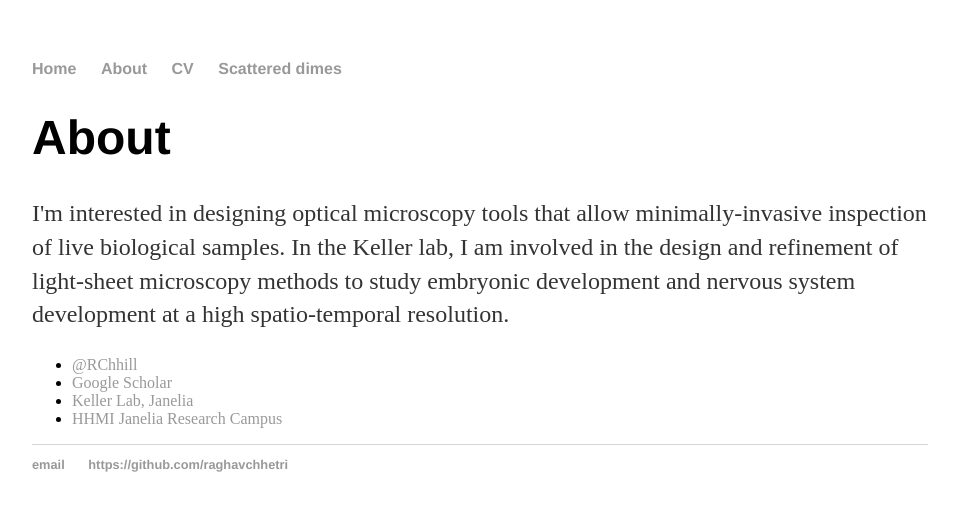
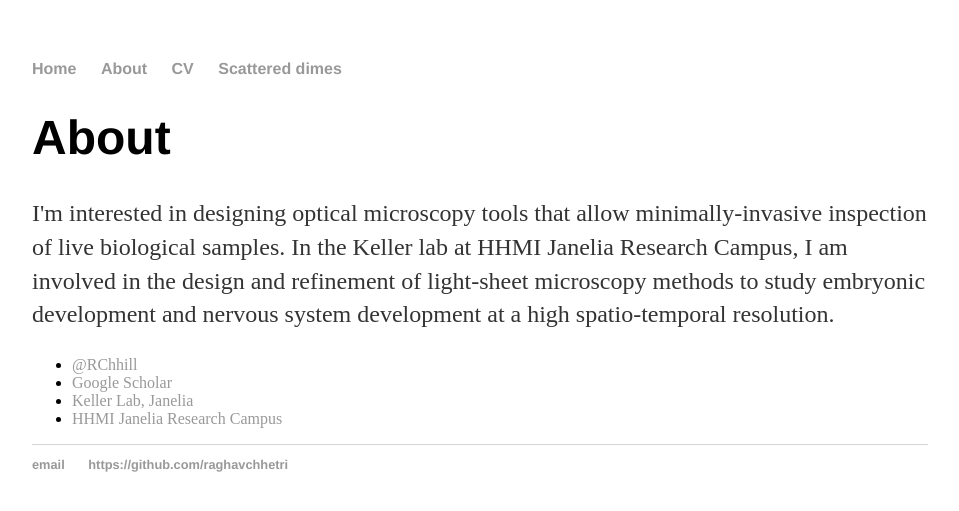
Before and after one commit to raghavchhetri/raghavchhetri.github.io, a Jekyll site: the page built from about/index.html, in a window 1280 px wide. Shown: the top 511 px of the page, without its empty margins (160-1119 px from the left). Built offline with Jekyll 4.4.1, drawn with Linux system fonts in a browser that asks for light colours.

Commit message:
Update index.html

```diff
--- a/about/index.html
+++ b/about/index.html
@@ -5,7 +5,7 @@ title: About Raghav Chhetri
 
 		<div class="about">
 			<h1>About</h1>
-			<p>I'm interested in designing optical microscopy tools that allow minimally-invasive inspection of live biological samples. In the Keller lab,
+			<p>I'm interested in designing optical microscopy tools that allow minimally-invasive inspection of live biological samples. In the Keller lab at HHMI Janelia Research Campus,
       I am involved in the design and refinement of light-sheet microscopy methods to study embryonic development and nervous system development at a
       high spatio-temporal resolution.</p>
 
```
